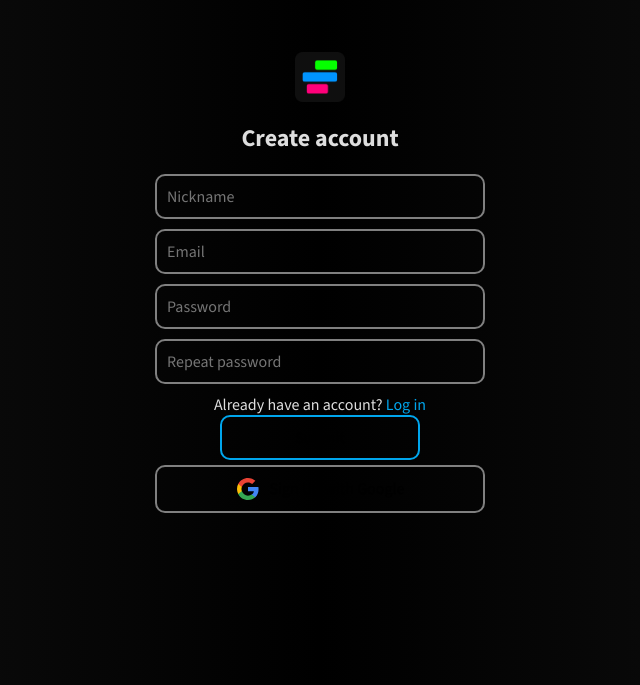
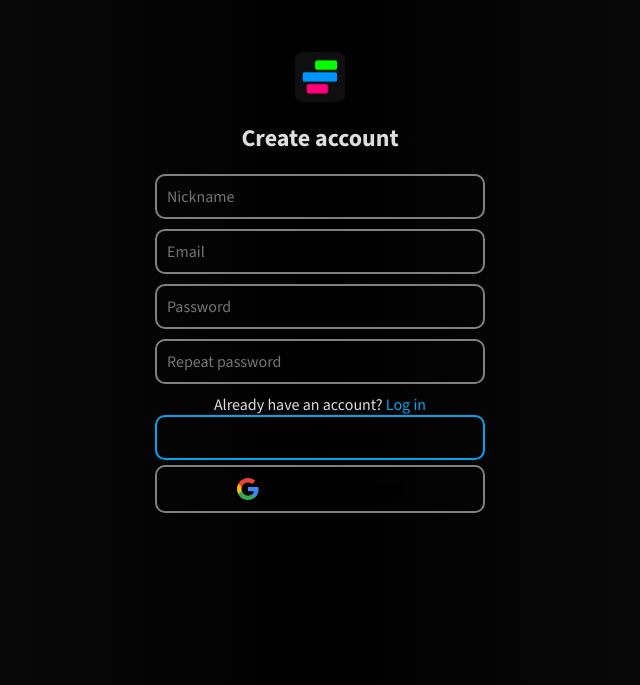
Before and after one commit to WitroxHunter/Timelines, a React (Vite) app: page /Timelines/sign-up in a window 1280 px wide. Shown: the part 115-800 px from the top of the page, without its empty margins (320-960 px from the left). Built offline with nearby package versions, Linux system fonts and the light colour scheme.

Commit message:
Update login.css

```diff
--- a/src/pages/login.css
+++ b/src/pages/login.css
@@ -29,7 +29,7 @@
   font-weight: 600;
   cursor: pointer;
   background: none;
-  width: 200px;
+  width: 100%;
   padding: 10px;
   border-radius: 10px;
   border: var(--UIcoolblue) 2px solid;
```
